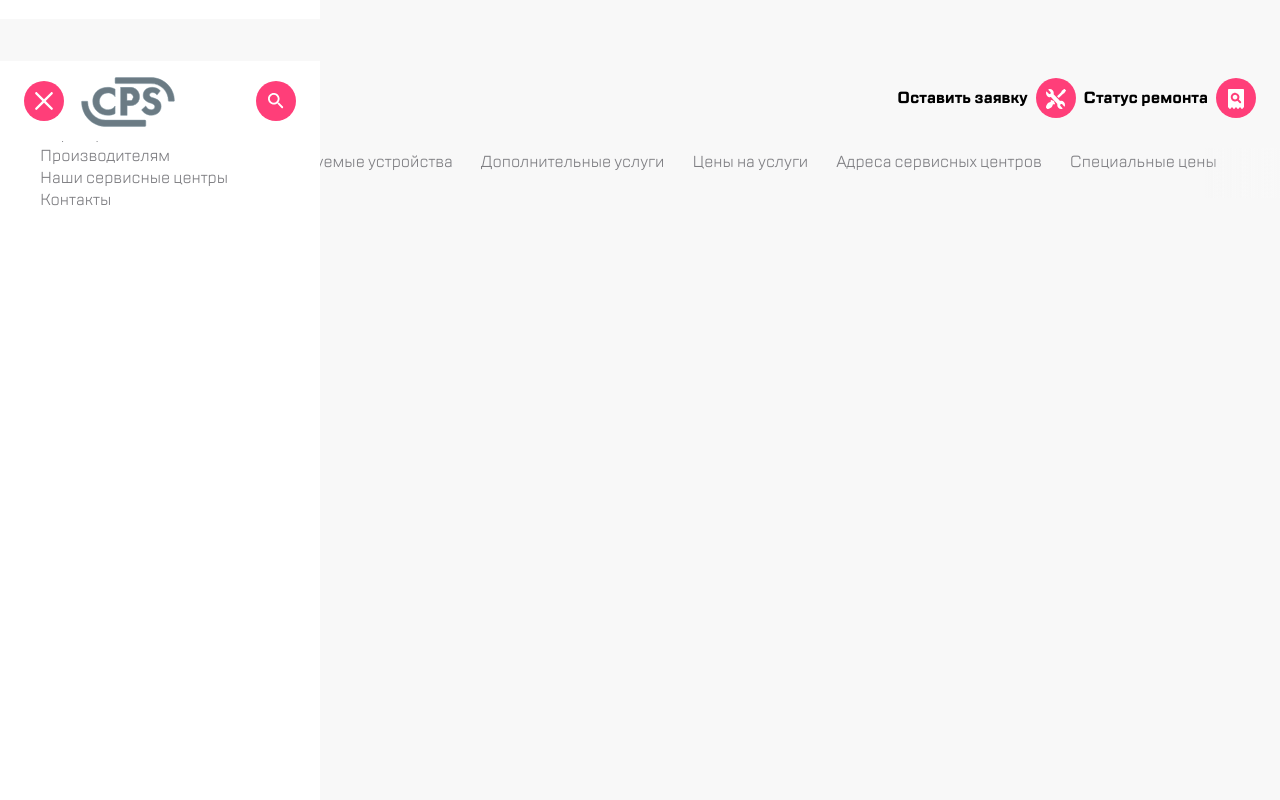
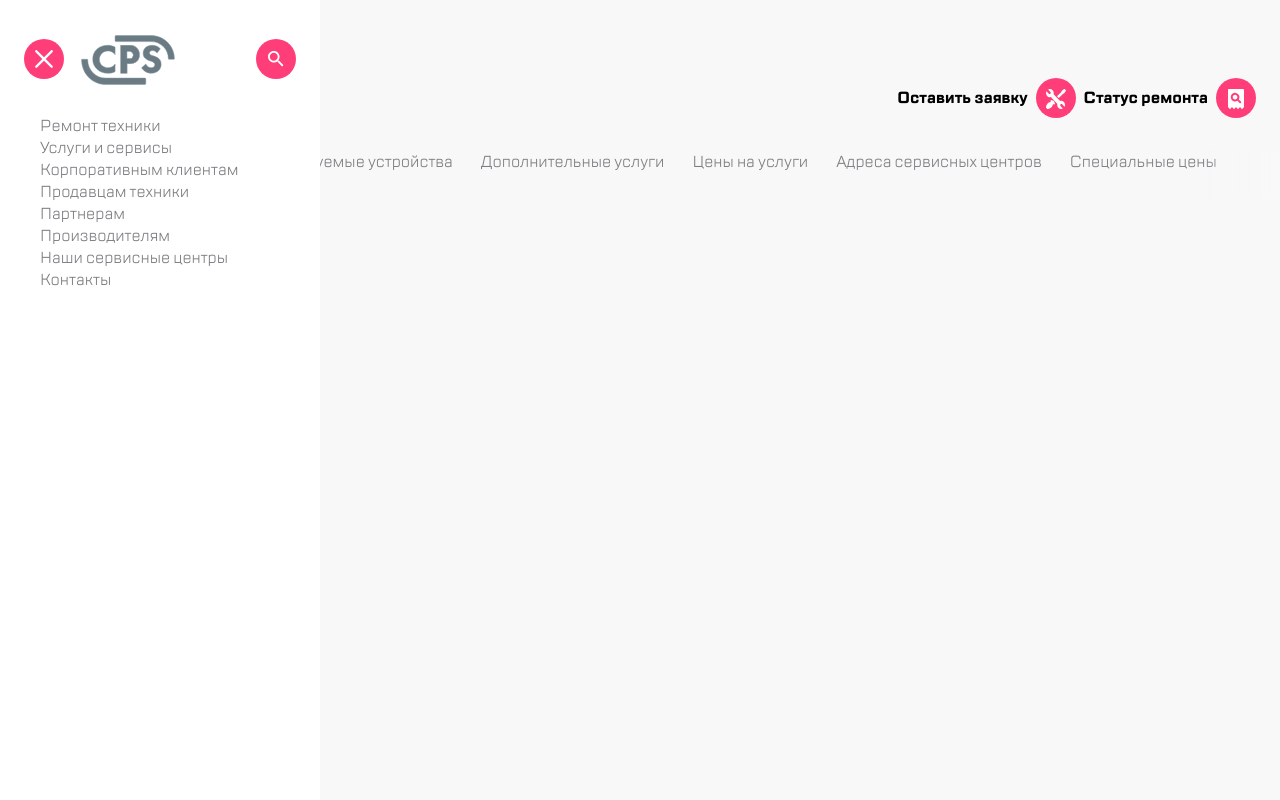
Before and after one commit to grigmily/grigmily.github.io, a plain HTML site: page index.html in a window 1280 px wide. Shown: the top 800 px of the page. Drawn offline with Linux system fonts and the light colour scheme; files whose address does not match are found by name.

Commit message:
sidebar header align 2

```diff
--- a/css/app.css
+++ b/css/app.css
@@ -58,19 +58,18 @@
     display: flex; }
   nav.nav-buttons {
     display: none; }
-  header {
+  .main-header {
     padding-top: 42px; }
   .content-image {
     border-radius: 6px;
     max-width: 1080px; } }
 
-* {
-  box-sizing: border-box; }
-  *:before, *:after {
-    box-sizing: border-box; }
+*, *:before, *:after {
+  box-sizing: inherit; }
 
 html {
-  font-family: "TTLakes", sans-serif; }
+  font-family: "TTLakes", sans-serif;
+  box-sizing: border-box; }
 
 body {
   margin-left: 0;
@@ -78,7 +77,7 @@ body {
   margin-top: 0;
   background-color: #F8F8F8; }
 
-header {
+.main-header {
   position: fixed;
   width: 100%;
   background-color: #F8F8F8; }
```
